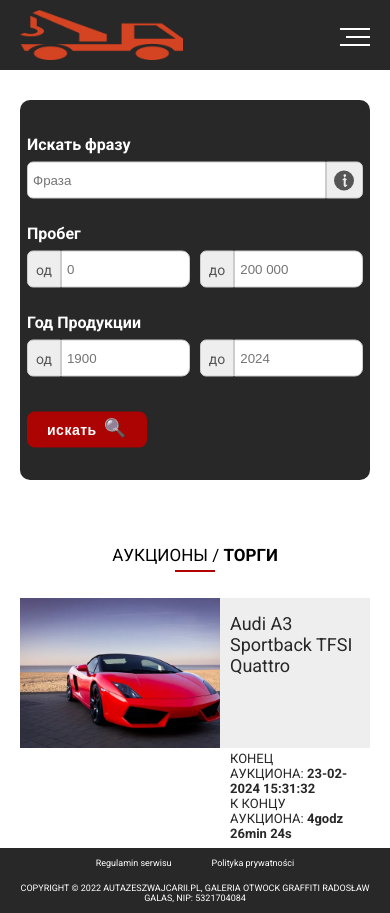
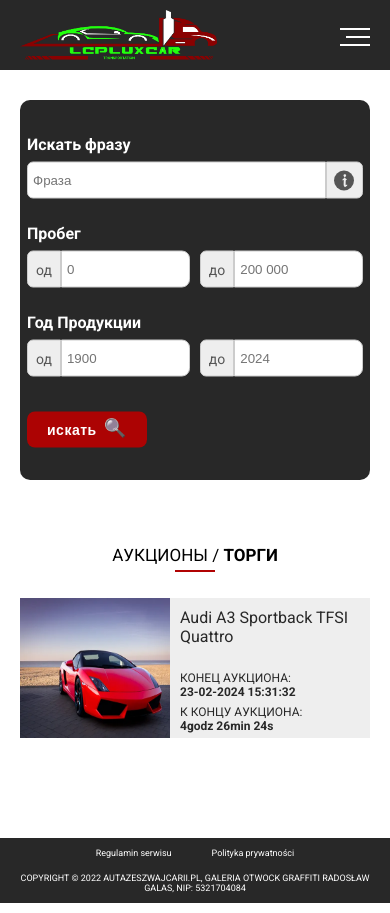
Before and after one commit to Adrian-Capbatut/auto-cars, a React (Create React App) app: page / in a window 390 px wide. Built offline with nearby package versions, Linux system fonts and the light colour scheme.

Commit message:
add new logo and styl index page

```diff
--- a/src/Pages/TradeCarGallery/styles.css
+++ b/src/Pages/TradeCarGallery/styles.css
@@ -314,6 +314,39 @@
 	.input-group__item + .input-group__item {
 		margin-left: 10px;
 	}
+
+	.car-item__content {
+		padding: 20px 0 0;
+	}
+
+	.car-item__content a {
+		font-size: 16px;
+		margin-bottom: 0;
+	}
+	.auction-time {
+		font-size: 12px;
+	}
+}
+
+@media screen and (max-width: 500px) {
+	.car-item {
+		gap: 0px;
+		grid-column-gap: 10px;
+	}
+
+	.car-item__content {
+		padding: 10px 0 0;
+	}
+
+	.finis-auction,
+	.time-auction {
+		display: flex;
+		flex-direction: column;
+	}
+
+	.time-auction {
+		margin-top: 6px;
+	}
 }
 
 @media screen and (max-width: 400px) {
@@ -340,4 +373,18 @@
 		border-radius: 10px;
 		height: 380px;
 	}
+
+	.car-item {
+		height: 140px;
+	}
+
+	.car-img {
+		width: 150px;
+		height: 140px;
+		object-fit: fill;
+	}
+
+	.car-item__content {
+		padding: 10px 0;
+	}
 }
```
Also changed, not shown: src/Assets/Images/logo.png.
